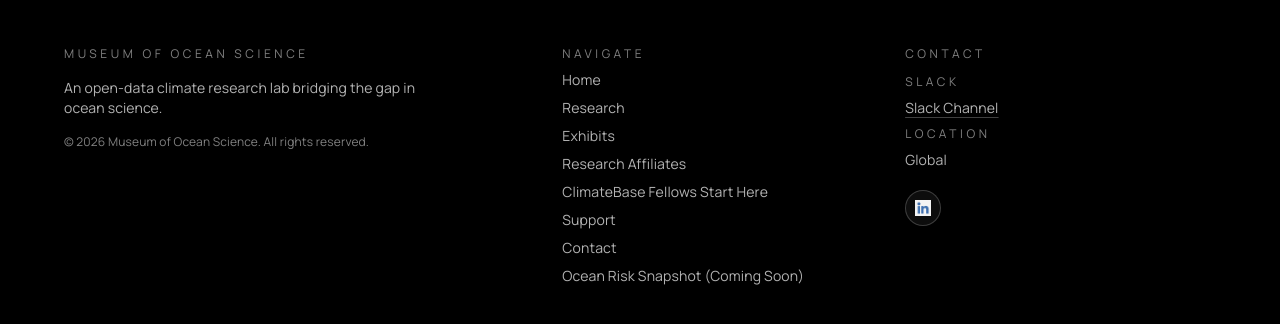
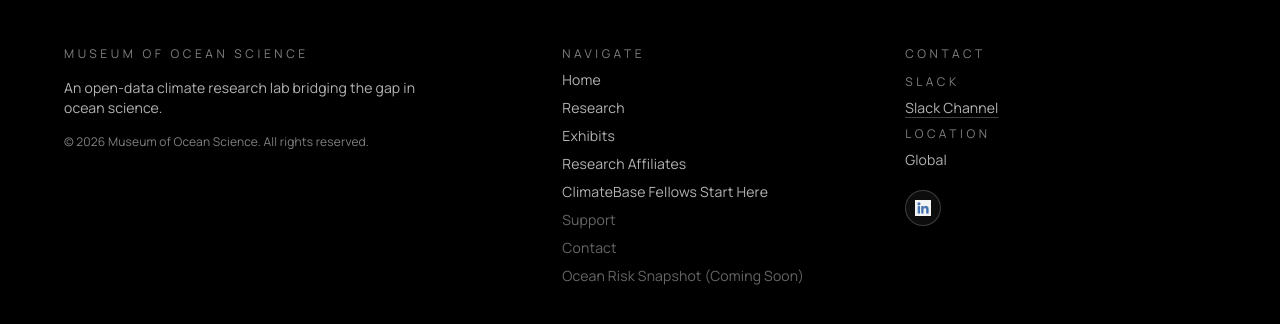
Before and after one commit to The-Museum-of-Ocean-Science/Website, a Next.js app: page /exhibits in a window 1280 px wide. Shown: the part 893-1217 px from the top of the page. Built offline with nearby package versions, Linux system fonts and the light colour scheme; a web font is replaced by a local one.

Commit message:
Disable support and contact navigation links

```diff
--- a/src/components/site-footer.tsx
+++ b/src/components/site-footer.tsx
@@ -17,11 +17,17 @@
         <div className="space-y-2">
           <div className="text-xs uppercase tracking-[0.3em] text-white/50">Navigate</div>
           <div className="flex flex-col gap-2">
-            {navigation.map((item) => (
-              <Link key={item.href} href={item.href} className="hover:text-white">
-                {item.label}
-              </Link>
-            ))}
+            {navigation.map((item) =>
+              item.disabled ? (
+                <span key={item.href} className="cursor-not-allowed text-white/40" aria-disabled>
+                  {item.label}
+                </span>
+              ) : (
+                <Link key={item.href} href={item.href} className="hover:text-white">
+                  {item.label}
+                </Link>
+              )
+            )}
           </div>
         </div>
         <div className="space-y-3">
--- a/src/components/site-header.tsx
+++ b/src/components/site-header.tsx
@@ -8,6 +8,7 @@
 
 function renderLabel(label: string, disabled?: boolean) {
   if (!disabled) return label;
+  if (!label.includes("(Coming Soon)")) return label;
   const cleaned = label.replace(" (Coming Soon)", "");
   return (
     <span className="flex flex-col items-end leading-tight">
--- a/src/lib/content.ts
+++ b/src/lib/content.ts
@@ -269,7 +269,7 @@
   { label: "Exhibits", href: "/exhibits" },
   { label: "Research Affiliates", href: "/affiliates" },
   { label: "ClimateBase Fellows Start Here", href: "/climatebase-fellows-start-here" },
-  { label: "Support", href: "/support" },
-  { label: "Contact", href: "/contact" },
+  { label: "Support", href: "/support", disabled: true },
+  { label: "Contact", href: "/contact", disabled: true },
   { label: "Ocean Risk Snapshot (Coming Soon)", href: "/ocean-risk", disabled: true },
 ];
```
